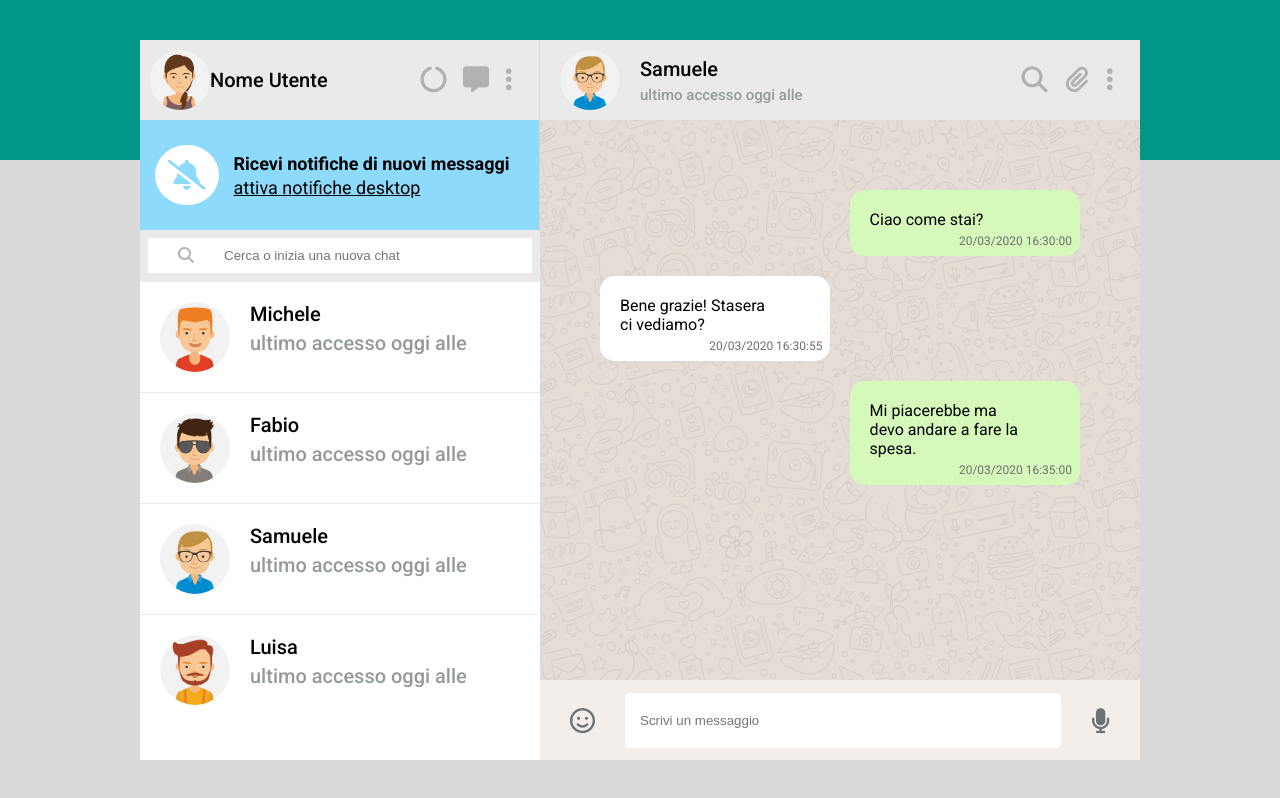
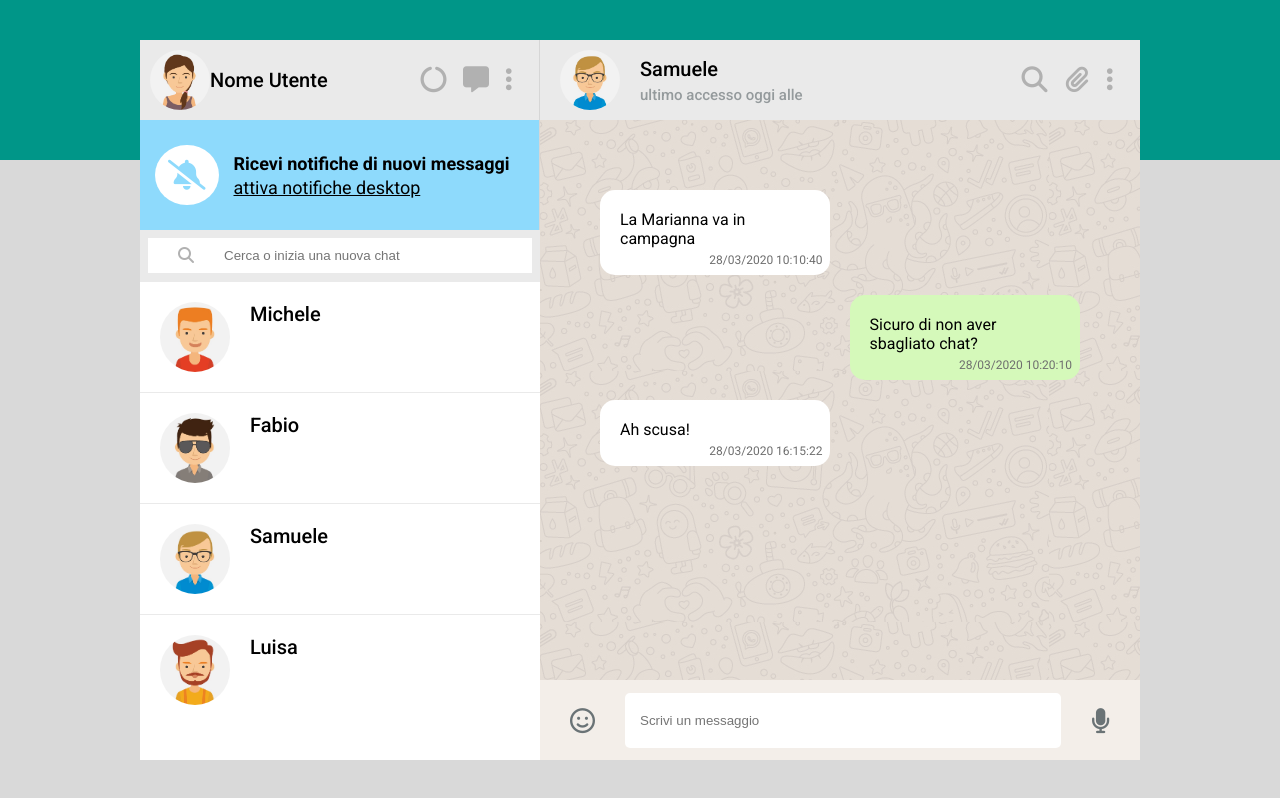
Before and after one commit to LorenzoVeropalumbo/Vue-Boolzapp, a plain HTML site: page milestone 1/index.html in a window 1280 px wide. Drawn offline with nearby package versions, Linux system fonts and the light colour scheme.

Commit message:
fix bugs

```diff
--- a/milestone 1/index.html
+++ b/milestone 1/index.html
@@ -58,7 +58,7 @@
               <img :src="'img/avatar' + contact.avatar + '.jpg'" :alt="contact.name">
               <span>{{ contact.name }}
                 <span class="last-access-text">
-                  ultimo accesso oggi alle
+
                 </span>
               </span>
             </li>
@@ -82,7 +82,7 @@
         </div>
         <div class="wa-background-container">
           <div class="wa-message-container">
-            <div class="wa-message"  v-for="message in contacts[1].messages" :class="message.status === 'sent' ? 'wa-sent' : 'wa-recived' ">
+            <div class="wa-message"  v-for="message in contacts[2].messages" :class="message.status === 'sent' ? 'wa-sent' : 'wa-recived' ">
               <div>{{message.text}}</div>
               <span>{{message.date}}</span>
             </div>
```
